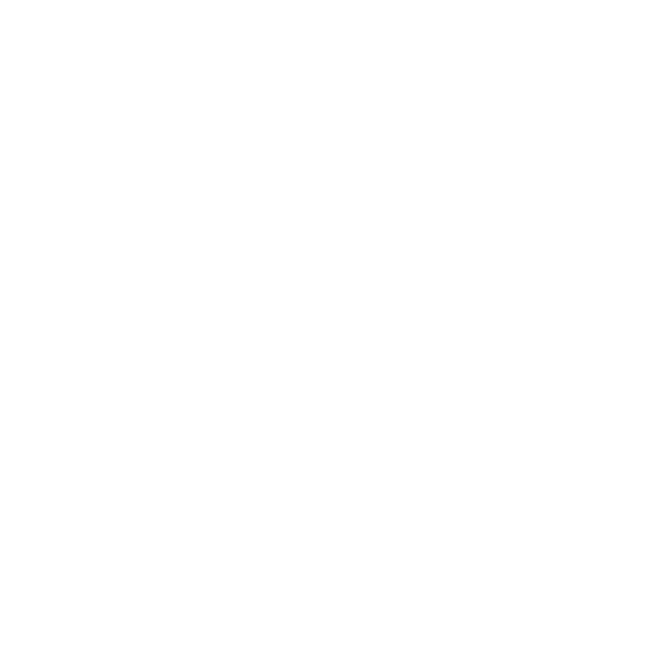
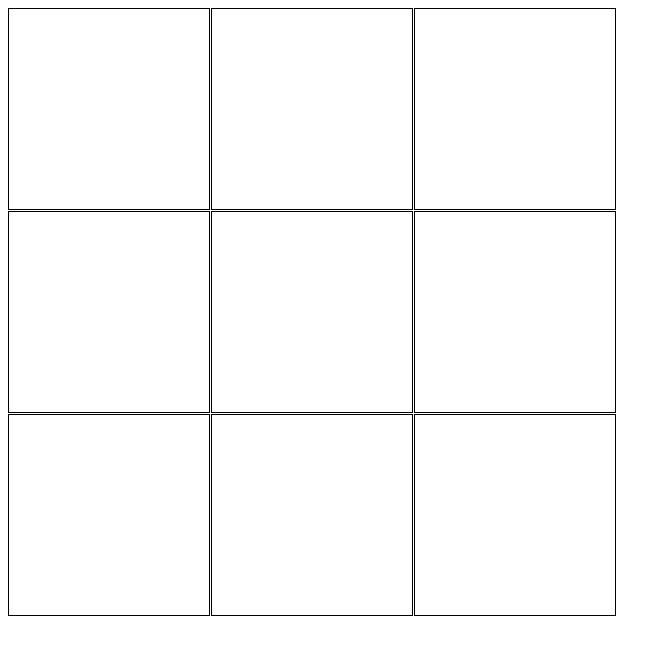
Before and after one commit to demartinom/The-Odin-Project, a plain HTML site: page Tic-Tac-Toe/index.html in a window 1280 px wide. Shown: the whole page, without its empty margins (0-671 px from the left). Drawn offline with Linux system fonts and the light colour scheme.

Commit message:
Complete board generation

```diff
--- a/Tic-Tac-Toe/index.html
+++ b/Tic-Tac-Toe/index.html
@@ -5,8 +5,10 @@
     <meta http-equiv="X-UA-Compatible" content="IE=edge" />
     <meta name="viewport" content="width=device-width, initial-scale=1.0" />
     <link rel="stylesheet" href="style.css" />
-    <script src="script.js"></script>
+    <script src="script.js" defer></script>
     <title>Tic-Tac-Toe</title>
   </head>
-  <body></body>
+  <body>
+    <div class="game-board"></div>
+  </body>
 </html>
--- a/Tic-Tac-Toe/script.js
+++ b/Tic-Tac-Toe/script.js
@@ -0,0 +1,10 @@
+const gameBoard = (() => {
+  const boardDiv = document.querySelector(".game-board");
+  let gameSquares = ["", "", "", "", "", "", "", "", ""];
+  gameSquares.forEach((square) => {
+    let boardSquare = document.createElement("div");
+    boardSquare.setAttribute("class", "square");
+    boardSquare.innerText = square;
+    boardDiv.appendChild(boardSquare);
+  });
+})();
--- a/Tic-Tac-Toe/style.css
+++ b/Tic-Tac-Toe/style.css
@@ -0,0 +1,16 @@
+.game-board {
+  display: inline-grid;
+  grid-template-columns: repeat(3, 1fr);
+  grid-template-rows: repeat(3, 1fr);
+  justify-items: center;
+  grid-gap: 1px;
+}
+.square {
+  border: 1px solid black;
+  font-size: 80px;
+  width: 200px;
+  height: 200px;
+  display: flex;
+  justify-content: center;
+  align-items: center;
+}
```
